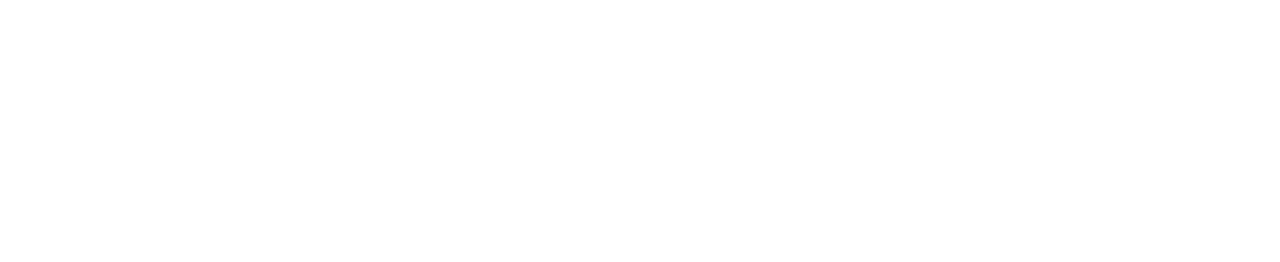
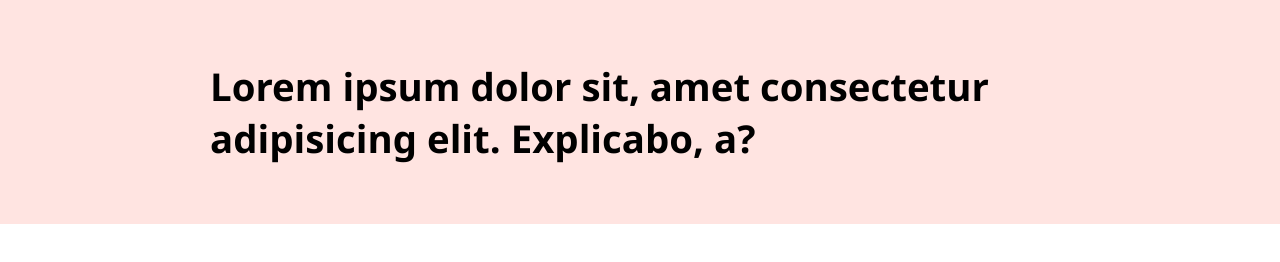
Before and after one commit to magdasokolovic/uib-position, a plain HTML site: page index.html in a window 1280 px wide. Drawn offline with Linux system fonts and the light colour scheme.

```diff
--- a/index.html
+++ b/index.html
@@ -6,7 +6,16 @@
     <title>UIB POsition</title>
 
     <link rel="stylesheet" href="/styles/main.css">
+
 </head>
+
+    <section class="section-bg-pink">
+        <div class="content-container ">
+            <h1>Lorem ipsum dolor sit, amet consectetur adipisicing elit. Explicabo, a?</h1>
+        </div>
+    </section>
+
+
 
 <body>
 
--- a/styles/main.css
+++ b/styles/main.css
@@ -10,10 +10,16 @@
 
 body {
     font-family: 'Segoe UI', Tahoma, Geneva, Verdana, sans-serif;
+    font-size: 1.6rem;
 }
 
 .content-container {
     max-width: 900px;
     margin: 0 auto;
-    padding: 20px;
+    padding: 0 20px;
 }
+
+.section-bg-pink {
+    background-color: mistyrose;
+    padding: 60px 0;
+}
```
Also changed, not shown: 1 other file.
